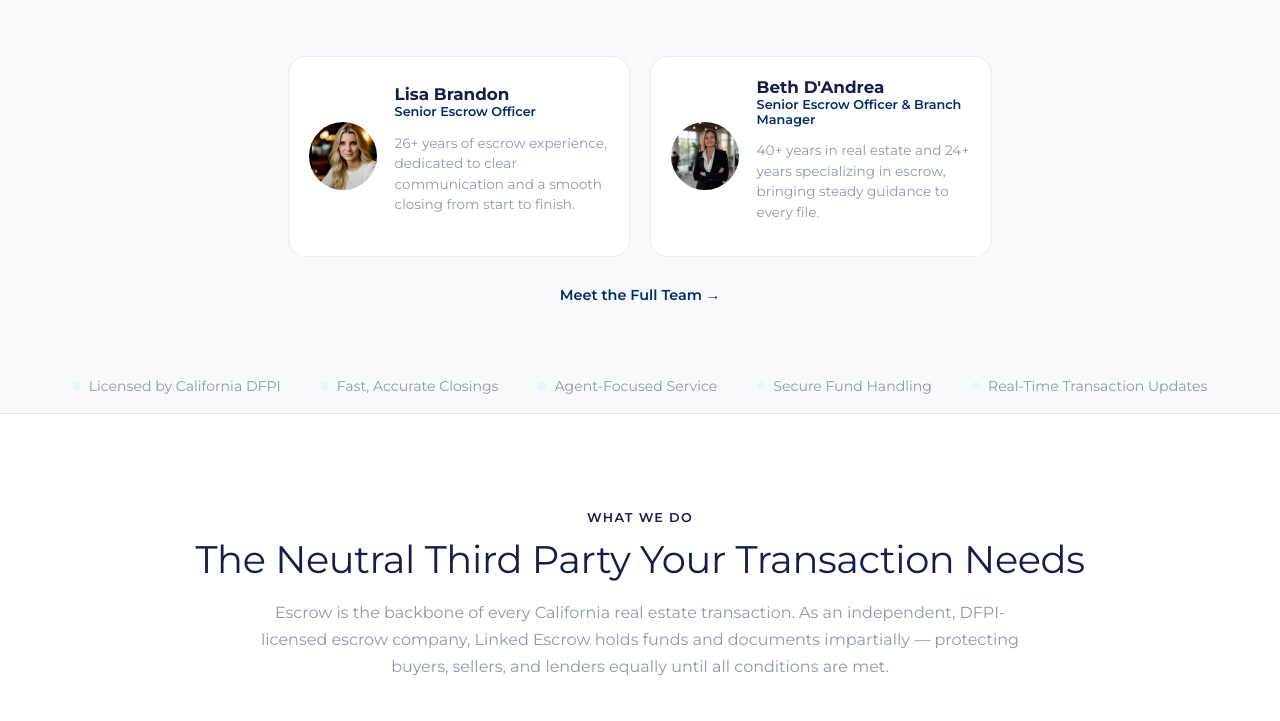
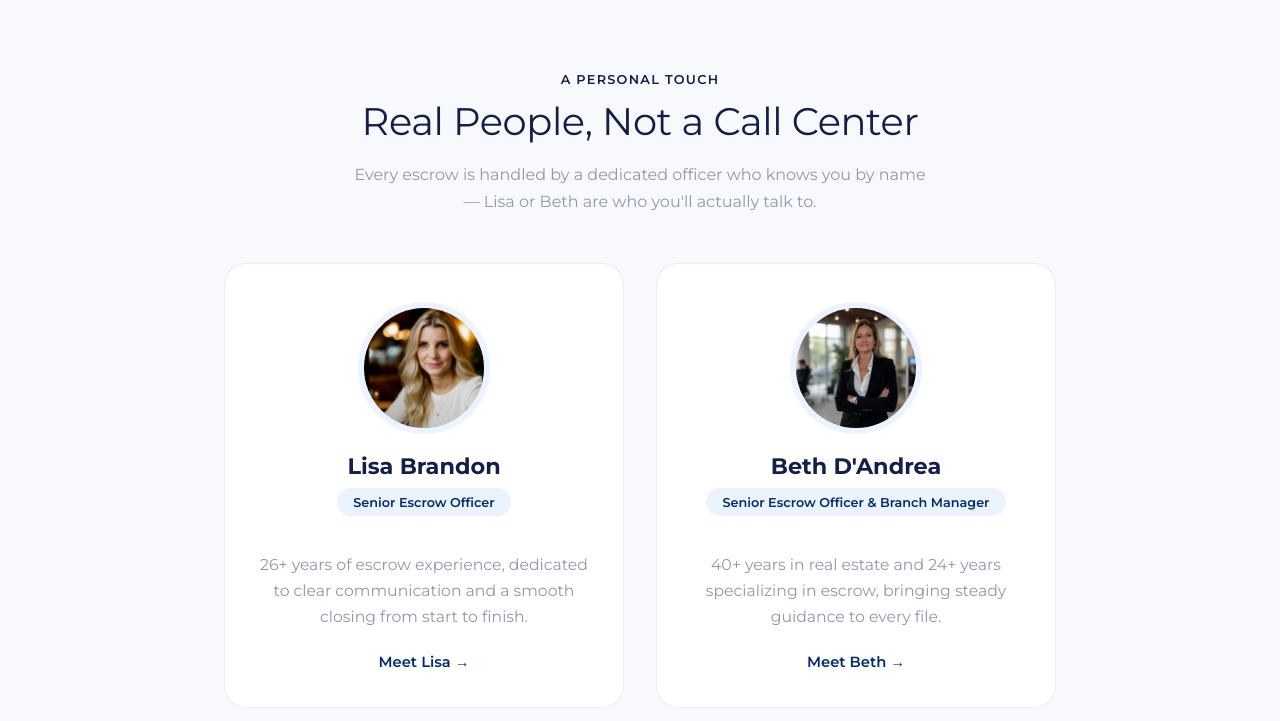
Before and after one commit to bythumb/linked_escrow, a plain HTML site: page index.html in a window 1280 px wide. Shown: the part 819-1540 px from the top of the page. Drawn offline with Linux system fonts and the light colour scheme.

Commit message:
Swap Link.ai logo for Linked Escrow brand mark, enlarge team preview cards
Use the Linked Escrow logo in the tech section instead of the Link.ai
wordmark, and redesign the Lisa/Beth homepage cards larger and warmer
with bigger ring-framed headshots, role badges, and per-person CTAs.

Co-Authored-By: Claude Sonnet 5 <noreply@anthropic.com>

```diff
--- a/custom.css
+++ b/custom.css
@@ -944,52 +944,68 @@ main { flex: 1; }
 .le-team-preview__grid {
   display: grid;
   grid-template-columns: repeat(2, 1fr);
-  gap: 1.25rem;
-  max-width: 44rem;
+  gap: 2rem;
+  max-width: 52rem;
   margin: 0 auto;
 }
 
 .le-team-preview__card {
   display: flex;
+  flex-direction: column;
   align-items: center;
-  gap: 1.1rem;
+  text-align: center;
   background: white;
   border: 1px solid var(--neutral-200);
-  border-radius: 1.11rem;
-  padding: 1.25rem;
+  border-radius: 1.39rem;
+  padding: 2.75rem 2rem 2.25rem;
   transition: all 0.2s ease-out;
 }
 
 .le-team-preview__card:hover {
-  transform: translateY(-3px);
-  box-shadow: 0 12px 32px rgba(2,43,109,0.1);
+  transform: translateY(-5px);
+  box-shadow: 0 18px 40px rgba(2,43,109,0.14);
 }
 
 .le-team-preview__headshot {
-  width: 4.25rem;
-  height: 4.25rem;
+  width: 7.5rem;
+  height: 7.5rem;
   border-radius: 50%;
   object-fit: cover;
   flex-shrink: 0;
+  margin-bottom: 1.5rem;
+  box-shadow: 0 0 0 6px var(--turquoise);
 }
 
 .le-team-preview__name {
-  font-size: 1.05rem;
+  font-size: 1.4rem;
   font-weight: 700;
   color: var(--navy-dark);
+  margin-bottom: 0.5rem;
 }
 
 .le-team-preview__role {
+  display: inline-block;
+  background: var(--turquoise);
+  color: var(--blue);
   font-size: 0.8rem;
   font-weight: 600;
-  color: var(--navy);
-  margin-bottom: 0.35rem;
+  padding: 0.4rem 1rem;
+  border-radius: 2rem;
+  margin-bottom: 1.25rem;
 }
 
 .le-team-preview__body {
-  font-size: 0.85rem;
-  line-height: 1.5;
+  font-size: 0.98rem;
+  line-height: 1.65;
   color: var(--neutral-600);
+  max-width: 21rem;
+  margin-bottom: 1.5rem;
+}
+
+.le-team-preview__link {
+  font-size: 0.92rem;
+  font-weight: 600;
+  color: var(--navy);
 }
 
 /* ── Tech Banner (Link.ai) ───────────────────────────────── */
@@ -1001,7 +1017,7 @@ main { flex: 1; }
 }
 
 .le-tech-banner__logo {
-  height: 1.75rem;
+  height: 2.5rem;
   width: auto;
   margin: 0 auto 1.5rem;
 }
--- a/index.html
+++ b/index.html
@@ -83,28 +83,28 @@
     </section>
 
     <!-- MEET THE TEAM (PREVIEW) -->
-    <section class="section" style="background: var(--neutral-50); padding-top: 3.5rem; padding-bottom: 3.5rem;">
+    <section class="section" style="background: var(--neutral-50); padding-top: 4.5rem; padding-bottom: 4.5rem;">
       <div class="container">
+        <div class="text-center mb-6">
+          <span class="le-eyebrow dark">A Personal Touch</span>
+          <h2 class="heading-3 mb-2">Real People, Not a Call Center</h2>
+          <p class="body-m" style="max-width: 36rem; margin: 0 auto; color: var(--neutral-600);">Every escrow is handled by a dedicated officer who knows you by name — Lisa or Beth are who you'll actually talk to.</p>
+        </div>
         <div class="le-team-preview__grid">
           <a href="team.html" class="le-team-preview__card">
             <img loading="lazy" src="images/headshot-lisa.jpg" alt="Lisa Brandon" class="le-team-preview__headshot">
-            <div class="le-team-preview__info">
-              <div class="le-team-preview__name">Lisa Brandon</div>
-              <div class="le-team-preview__role">Senior Escrow Officer</div>
-              <p class="le-team-preview__body">26+ years of escrow experience, dedicated to clear communication and a smooth closing from start to finish.</p>
-            </div>
+            <div class="le-team-preview__name">Lisa Brandon</div>
+            <span class="le-team-preview__role">Senior Escrow Officer</span>
+            <p class="le-team-preview__body">26+ years of escrow experience, dedicated to clear communication and a smooth closing from start to finish.</p>
+            <span class="le-team-preview__link">Meet Lisa →</span>
           </a>
           <a href="team.html" class="le-team-preview__card">
             <img loading="lazy" src="images/headshot-beth.jpg" alt="Beth D'Andrea" class="le-team-preview__headshot">
-            <div class="le-team-preview__info">
-              <div class="le-team-preview__name">Beth D'Andrea</div>
-              <div class="le-team-preview__role">Senior Escrow Officer &amp; Branch Manager</div>
-              <p class="le-team-preview__body">40+ years in real estate and 24+ years specializing in escrow, bringing steady guidance to every file.</p>
-            </div>
+            <div class="le-team-preview__name">Beth D'Andrea</div>
+            <span class="le-team-preview__role">Senior Escrow Officer &amp; Branch Manager</span>
+            <p class="le-team-preview__body">40+ years in real estate and 24+ years specializing in escrow, bringing steady guidance to every file.</p>
+            <span class="le-team-preview__link">Meet Beth →</span>
           </a>
-        </div>
-        <div class="text-center" style="margin-top: 1.75rem;">
-          <a href="team.html" style="font-size: 0.9rem; font-weight: 600; color: var(--navy);">Meet the Full Team →</a>
         </div>
       </div>
     </section>
@@ -330,7 +330,7 @@
     <section class="section">
       <div class="container">
         <div class="le-tech-banner">
-          <img src="images/logo-link.png" alt="Link.ai" class="le-tech-banner__logo">
+          <img src="images/logo-horizontal.png" alt="Linked Escrow" class="le-tech-banner__logo">
           <span class="le-eyebrow dark">Our Technology</span>
           <h2 class="heading-3 mb-3">We Also Built Link.ai — Free AI for Real Estate Agents</h2>
           <p class="body-m mb-4" style="max-width: 40rem; margin: 0 auto; color: var(--neutral-600);">Link.ai is a free AI platform created by Linked Escrow to help agents generate more leads and spend less time on busywork — AI you own, not AI that replaces you.</p>
```
